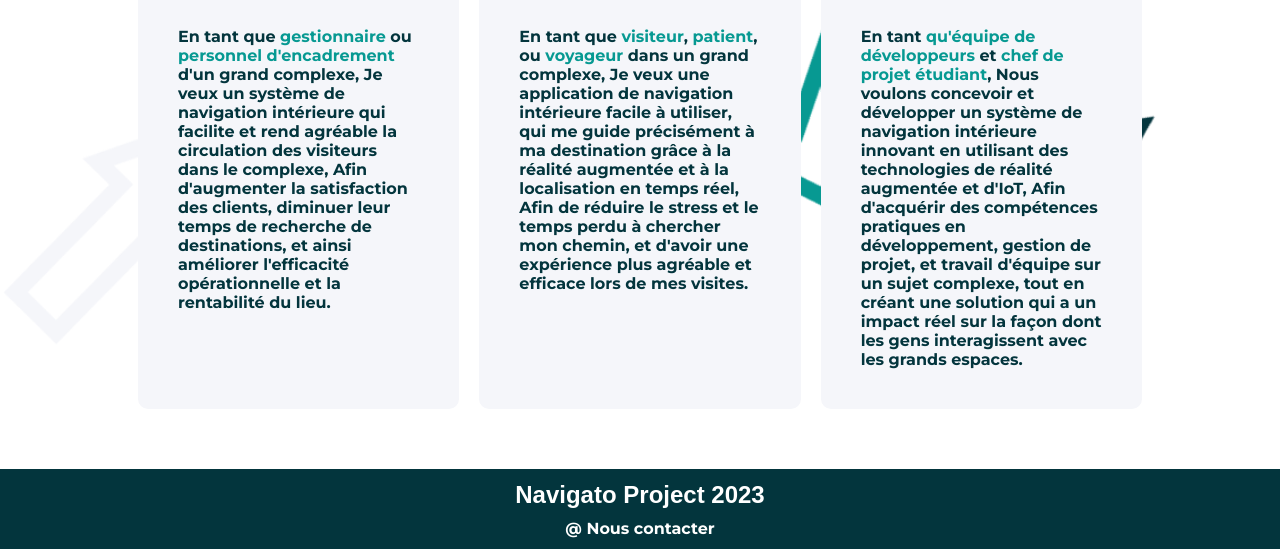
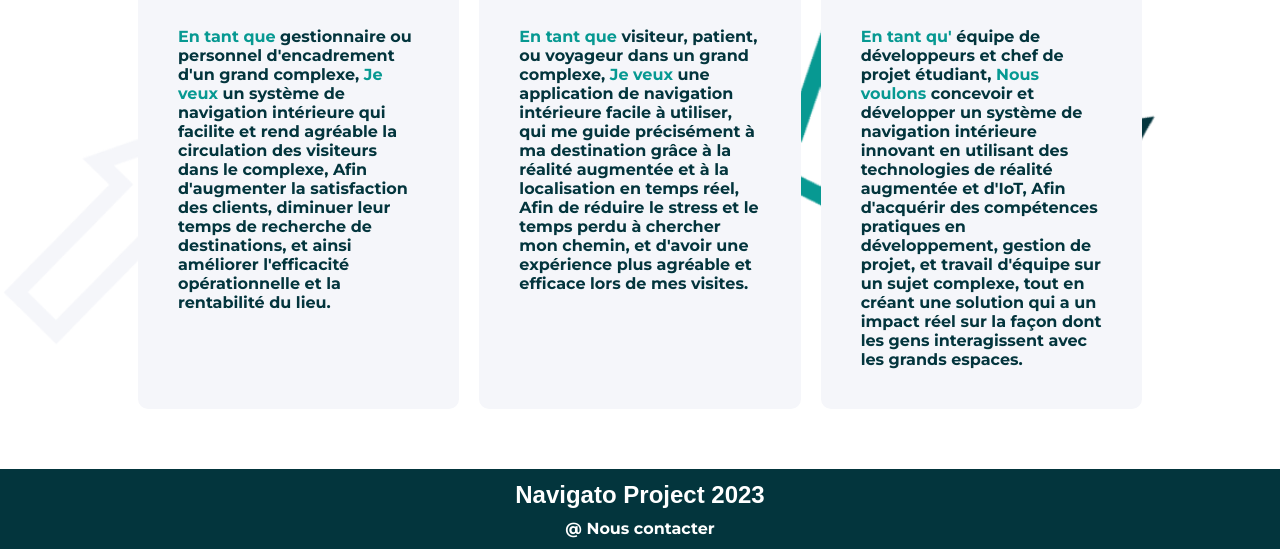
Before and after one commit to Neminounet/navigo_landing_page, a plain HTML site: page index.html in a window 1280 px wide. Shown: the part 1284-1833 px from the top of the page. Drawn offline with Linux system fonts and the light colour scheme; a web font is replaced by a local one.

Commit message:
Gestion Bold User queries

```diff
--- a/index.html
+++ b/index.html
@@ -57,23 +57,23 @@
             <h2>Professionnels</h2>
             <div class="story_img"></div>
             <p>
-              En tant que <span class="bold">gestionnaire</span> ou
-              <span class="bold">personnel d'encadrement</span> d'un grand
-              complexe, Je veux un système de navigation intérieure qui facilite
-              et rend agréable la circulation des visiteurs dans le complexe,
-              Afin d'augmenter la satisfaction des clients, diminuer leur temps
-              de recherche de destinations, et ainsi améliorer l'efficacité
-              opérationnelle et la rentabilité du lieu.
+              <span class="bold">En tant que</span> gestionnaire ou personnel
+              d'encadrement d'un grand complexe,
+              <span class="bold">Je veux</span> un système de navigation
+              intérieure qui facilite et rend agréable la circulation des
+              visiteurs dans le complexe, Afin d'augmenter la satisfaction des
+              clients, diminuer leur temps de recherche de destinations, et
+              ainsi améliorer l'efficacité opérationnelle et la rentabilité du
+              lieu.
             </p>
           </div>
           <div class="story">
             <h2>Particuliers</h2>
             <div class="story_img"></div>
             <p>
-              En tant que
-              <span class="bold">visiteur</span>,
-              <span class="bold">patient</span>, ou
-              <span class="bold">voyageur</span> dans un grand complexe, Je veux
+              <span class="bold">En tant que</span>
+              visiteur, patient, ou voyageur dans un grand complexe,
+              <span class="bold">Je veux</span>
               une application de navigation intérieure facile à utiliser, qui me
               guide précisément à ma destination grâce à la réalité augmentée et
               à la localisation en temps réel, Afin de réduire le stress et le
@@ -85,9 +85,9 @@
             <h2>Développeurs</h2>
             <div class="story_img"></div>
             <p>
-              En tant
-              <span class="bold">qu'équipe de développeurs</span> et
-              <span class="bold">chef de projet étudiant</span>, Nous voulons
+              <span class="bold">En tant qu'</span>
+              équipe de développeurs et chef de projet étudiant,
+              <span class="bold">Nous voulons</span>
               concevoir et développer un système de navigation intérieure
               innovant en utilisant des technologies de réalité augmentée et
               d'IoT, Afin d'acquérir des compétences pratiques en développement,
```
